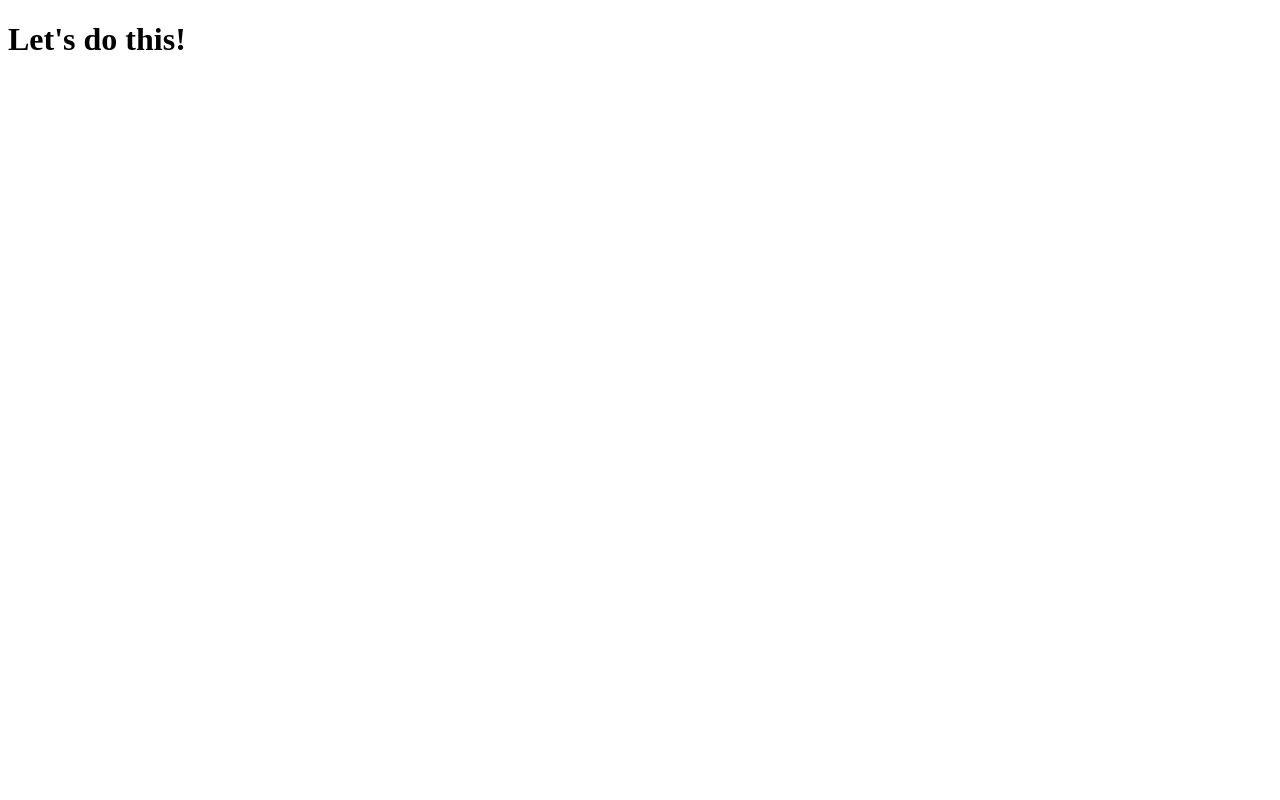
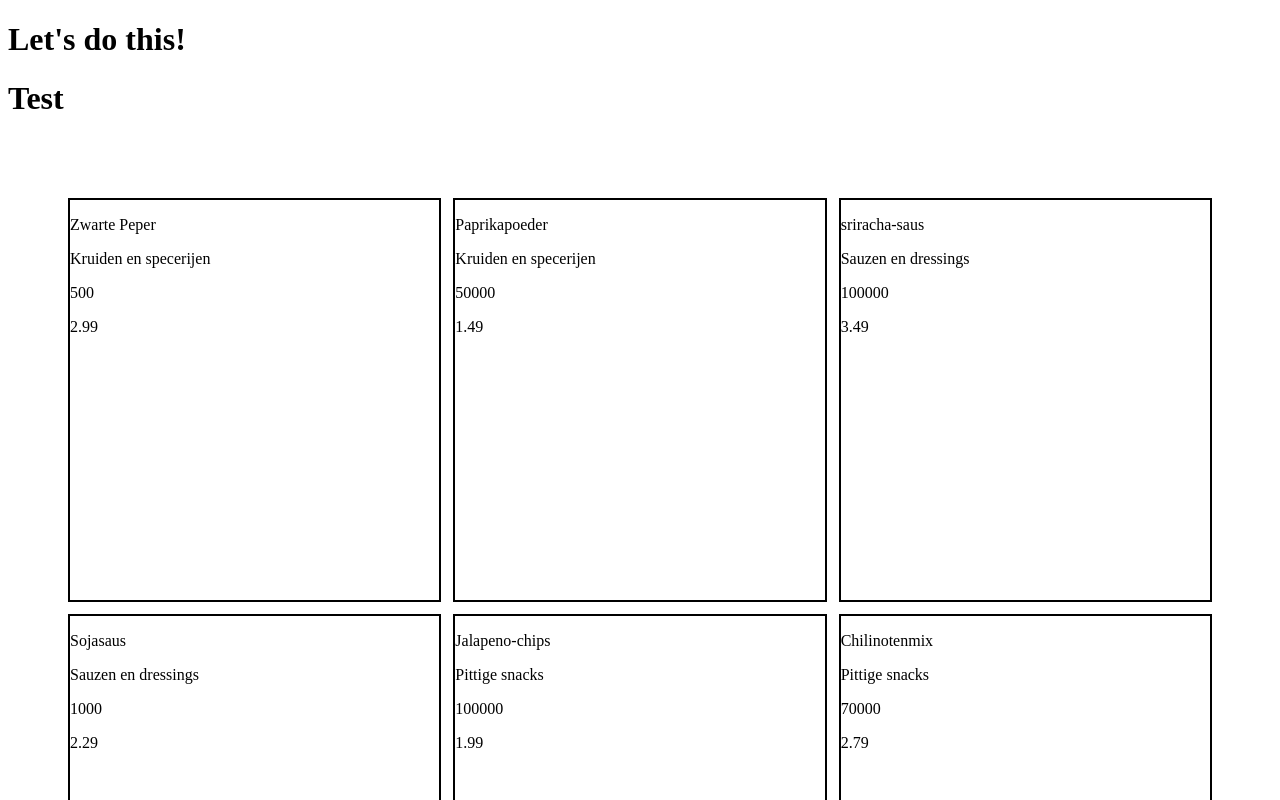
Before and after one commit to Ay-can/peppershop, a React (Vite) app: page / in a window 1280 px wide. Shown: the top 800 px of the page. Built offline with nearby package versions, Linux system fonts and the light colour scheme.

Commit message:
add: temp page skeleton to test out search and other things later

```diff
--- a/src/app/App.tsx
+++ b/src/app/App.tsx
@@ -1,7 +1,10 @@
+import ProductSearchPage from "../features/products/components/ProductSearchPage";
+
 function App() {
   return (
     <>
       <h1>Let's do this!</h1>
+      <ProductSearchPage />
     </>
   );
 }
--- /dev/null
+++ b/src/features/products/components/ProductSearchPage.module.css
@@ -0,0 +1,11 @@
+.gridContainer {
+  display: grid;
+  grid-template-columns: repeat(3, 1fr);
+  gap: 12px;
+  padding: 60px;
+}
+
+.gridItem {
+  border: 2px solid black;
+  height: 400px;
+}
--- a/src/features/products/components/ProductSearchPage.tsx
+++ b/src/features/products/components/ProductSearchPage.tsx
@@ -0,0 +1,22 @@
+import { products } from "../data/products";
+import style from "./ProductSearchPage.module.css";
+
+const ProductSearchPage = () => {
+  return (
+    <>
+      <h1>Test</h1>
+      <div className={style.gridContainer}>
+        {products.map((product) => (
+          <div className={style.gridItem}>
+            <p>{product.name}</p>
+            <p>{product.category}</p>
+            <p>{product.scoville}</p>
+            <p>{product.price}</p>
+          </div>
+        ))}
+      </div>
+    </>
+  );
+};
+
+export default ProductSearchPage;
```
